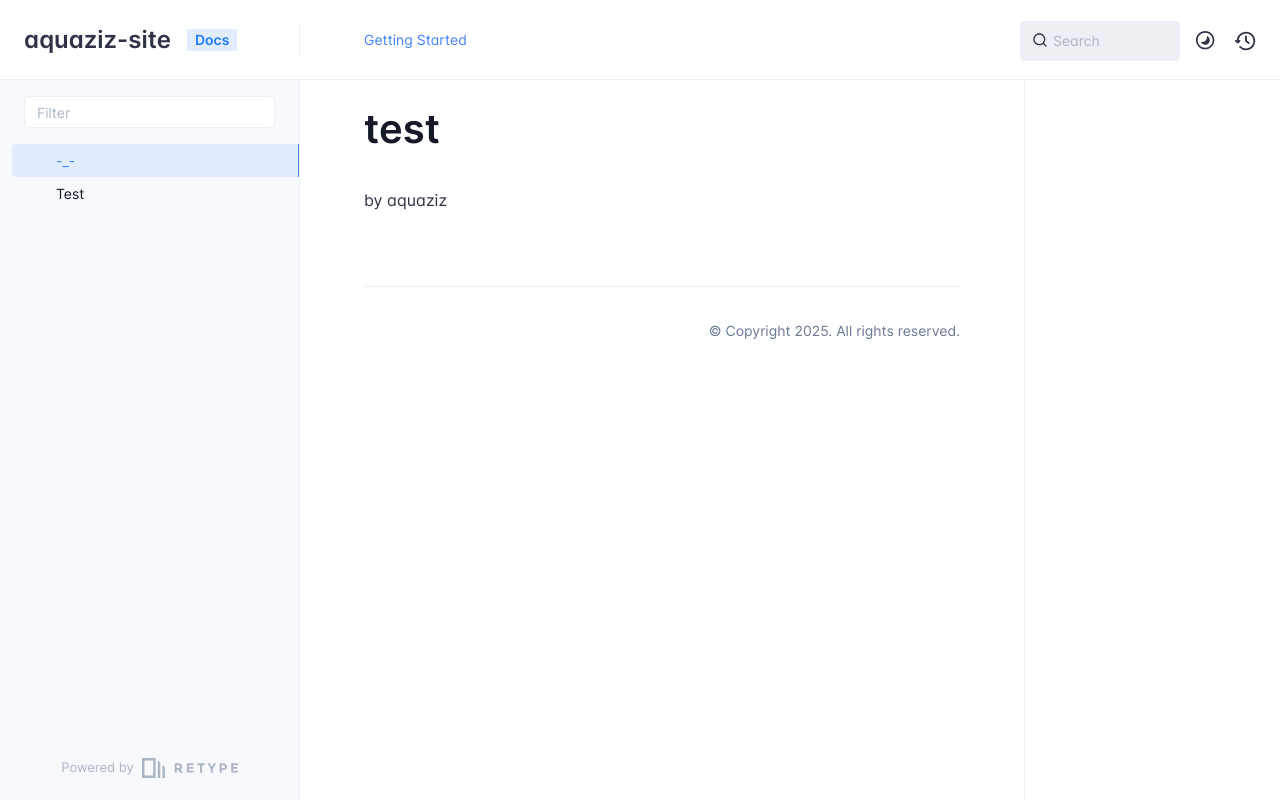
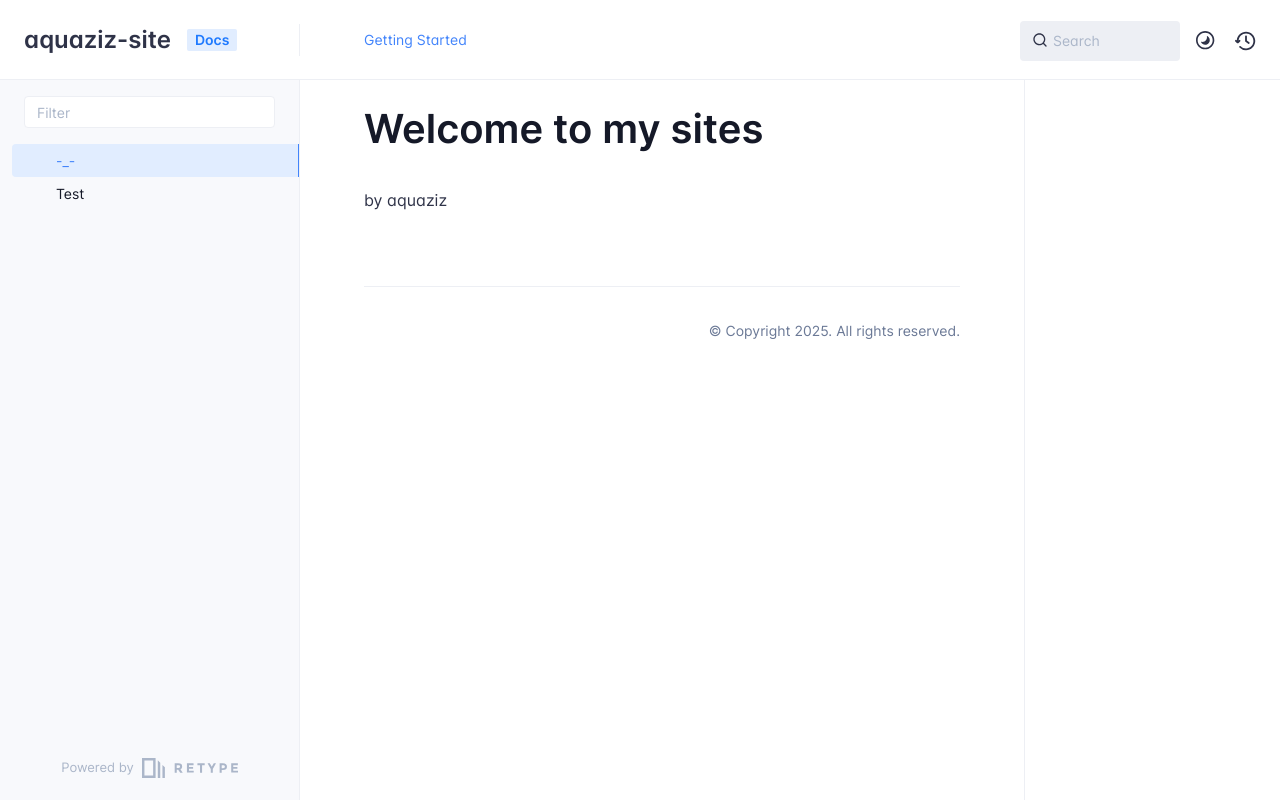
Before and after one commit to aquaziz/-_-, a plain HTML site: page index.html in a window 1280 px wide. Drawn offline with Linux system fonts and the light colour scheme.

Commit message:
Update index.html

```diff
--- a/index.html
+++ b/index.html
@@ -163,10 +163,10 @@
                                 <!-- Rendered if sidebar right is enabled -->
                                 <div id="docs-sidebar-right-toggle"></div>
                                 <!-- Page content  -->
-<doc-anchor-target id="test" class="break-words">
+<doc-anchor-target id="" class="break-words">
     <h1>
         <doc-anchor-trigger class="header-anchor-trigger" to="#test">#</doc-anchor-trigger>
-        <span>test</span>
+        <span>Welcome to my sites</span>
     </h1>
 </doc-anchor-target>
 <p>by aquaziz</p>
@@ -215,6 +215,6 @@
 
     <div id="docs-overlay-target"></div>
 
-    <script data-cfasync="false">window.__DOCS__ = { "title": "test", isRoot: true, level: 0, icon: "file", hasPrism: false, hasMermaid: false, hasMath: false, tocDepth: 23 }</script>
+    <script data-cfasync="false">window.__DOCS__ = { "title": "Welcome to my sites", isRoot: true, level: 0, icon: "file", hasPrism: false, hasMermaid: false, hasMath: false, tocDepth: 23 }</script>
 </body>
 </html>
```
